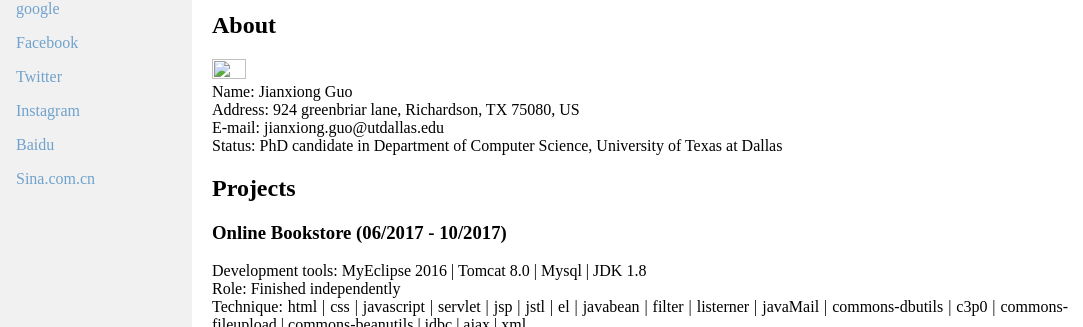
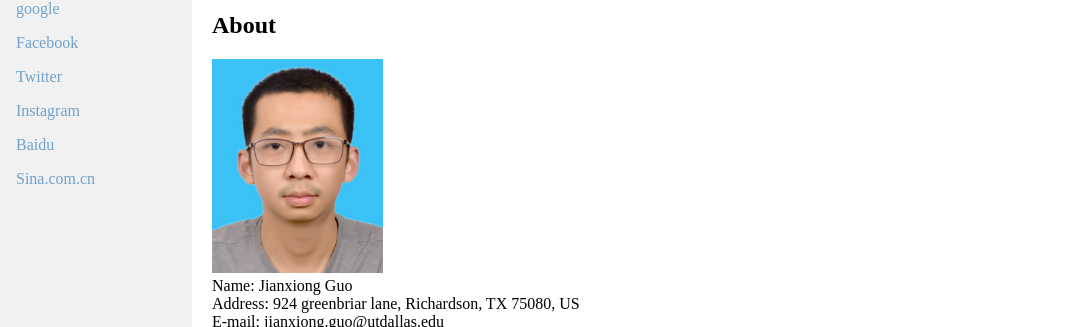
Before and after one commit to guojx93/guojx93.github.io, a plain HTML site: page index.html in a window 1280 px wide. Shown: the part 57-384 px from the top of the page, 0-1083 px from the left. Drawn offline with Linux system fonts and the light colour scheme.

Commit message:
Update index.html

```diff
--- a/index.html
+++ b/index.html
@@ -43,7 +43,7 @@
 			<div id="content">
 				<div id="about">
 					<h2>About</h2>
-					<img src="image/jianxiong.png" height="20%" width="20%">
+					<img src="image/gjx.png" height="20%" width="20%">
 					<ul>
 						<li>Name: Jianxiong Guo</li>
 						<li>Address: 924 greenbriar lane, Richardson, TX 75080, US
```
